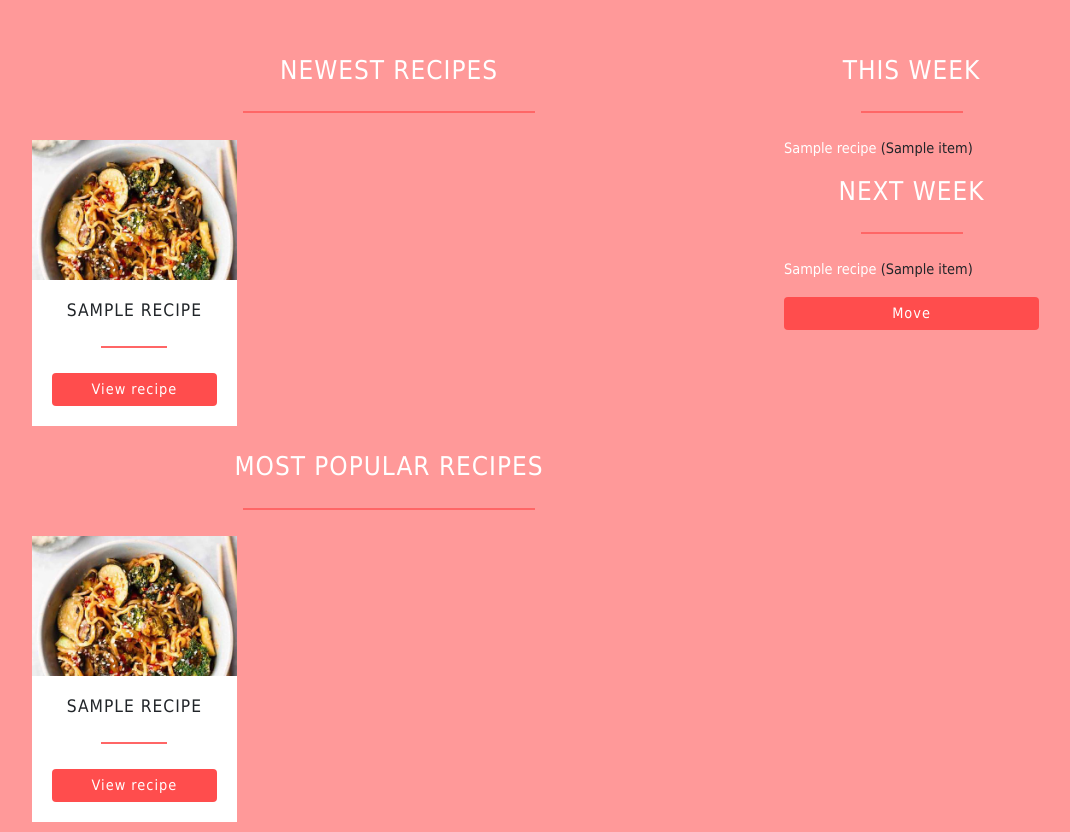
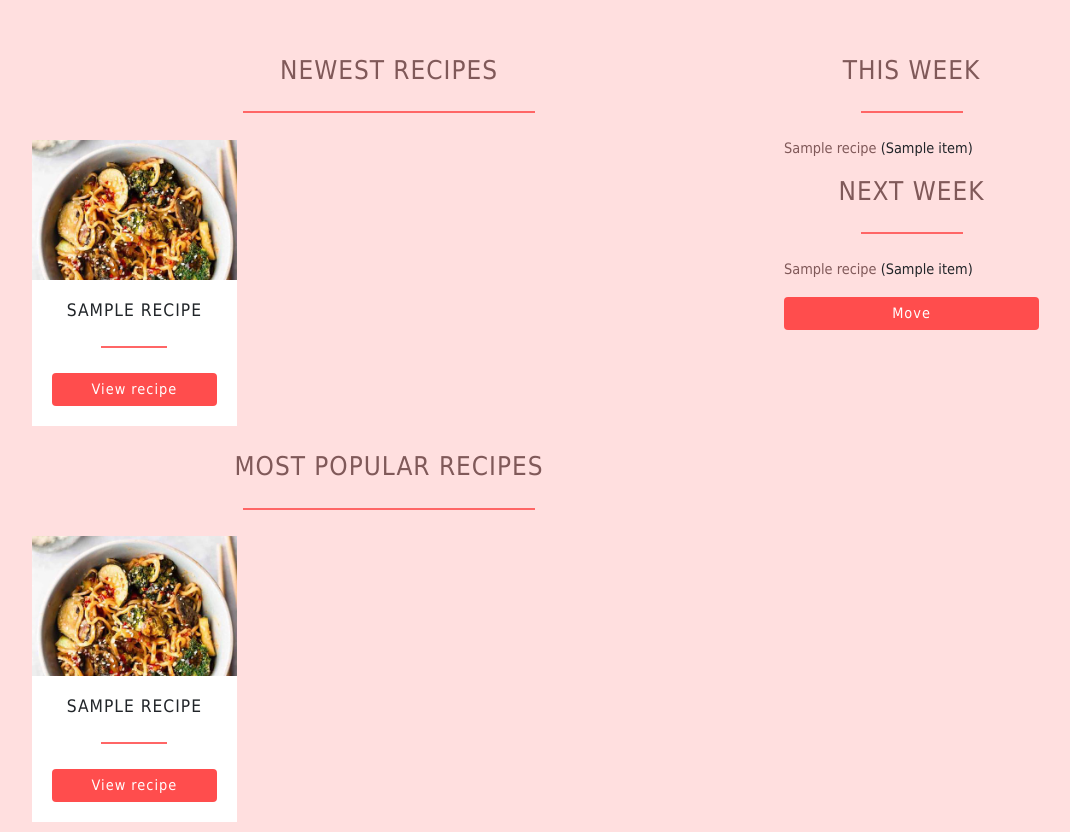
Before and after one commit to jetodd/recipes, a Django app: template recipes/templates/recipes/index.html in a window 1280 px wide. Shown: the part 76-908 px from the top of the page, without its empty margins (61-1131 px from the left). Run offline with Django 3.2, Linux system fonts and the light colour scheme; the template is opened without the code that fills it: most values are stand-ins (such as "Sample title", 1, 10 or a date in 2020); some libraries are stand-ins or nearby versions.

Commit message:
UI tweaks

```diff
--- a/recipes/static/recipes/style.css
+++ b/recipes/static/recipes/style.css
@@ -1,11 +1,11 @@
 body {
 	font-family: "Century Gothic", CenturyGothic, Tahoma, sans-serif;
-	background-color: #ff9999;
+	background-color: #ffdfdf;
 	font-size: 1.4rem;
 }
 
 a {
-	color: #fff;
+	color: #805959;
 	text-decoration: none;
 }
 
@@ -16,7 +16,7 @@ a:hover {
 
 h2, h3, h4 {
 	letter-spacing: 1px;
-	color: #fff;
+	color: #805959;
 }
 
 h2, h3 {
@@ -24,10 +24,6 @@ h2, h3 {
 	text-align: center;
 	text-transform: uppercase;
 	margin-top: 15px;
-}
-
-h2 {
-	color: #ff9999;
 }
 
 h4 {
@@ -109,7 +105,7 @@ ol li:before {
   bottom: 0;
   left: 0;
   width: 0%;
-  background: #ff9999;
+  background: #ffdfdf;
   transition: 0.2s;
 }
 
--- a/recipes/templates/recipes/search.html
+++ b/recipes/templates/recipes/search.html
@@ -5,7 +5,7 @@
 <h3>Search results</h3>
 <hr />
 {% if queryset_list %}
-	<p><b>Results for: {{ query }}</b></p>
+	<p>Results for: {{ query }}</p>
 	<div class="row">
 		{% for recipe in queryset_list %}
 			<div class="card recipe-card">
```
